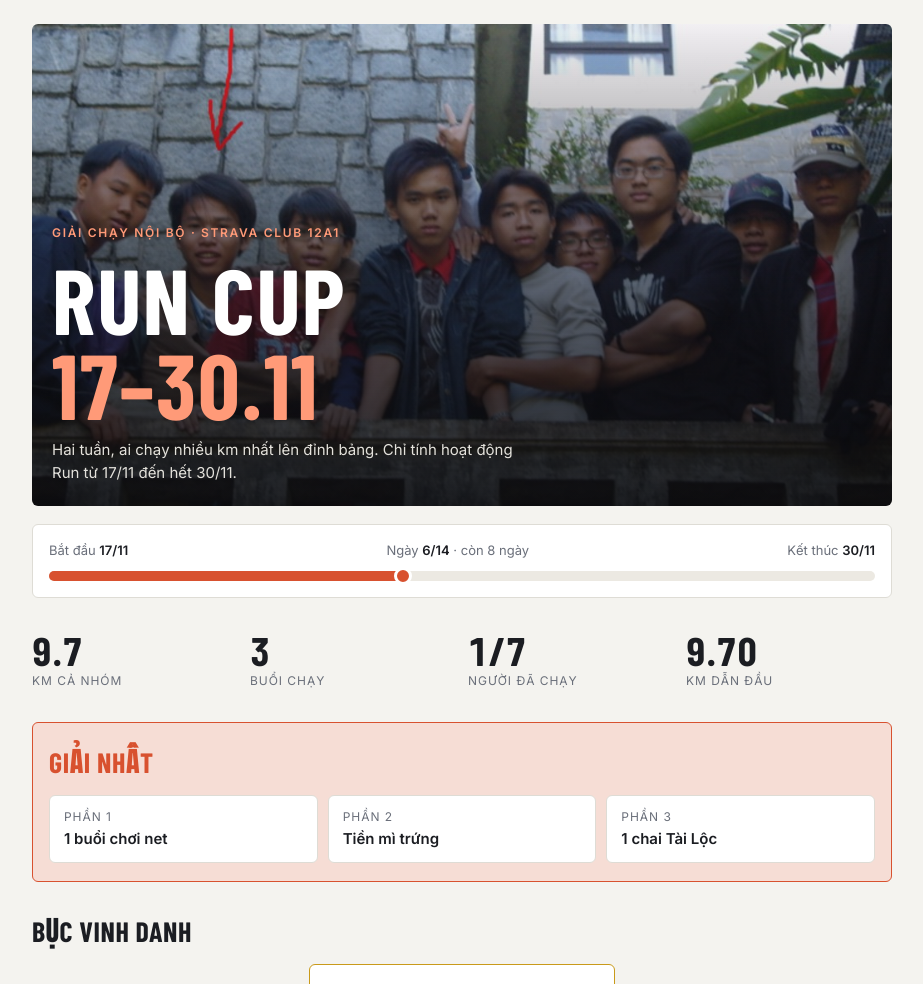
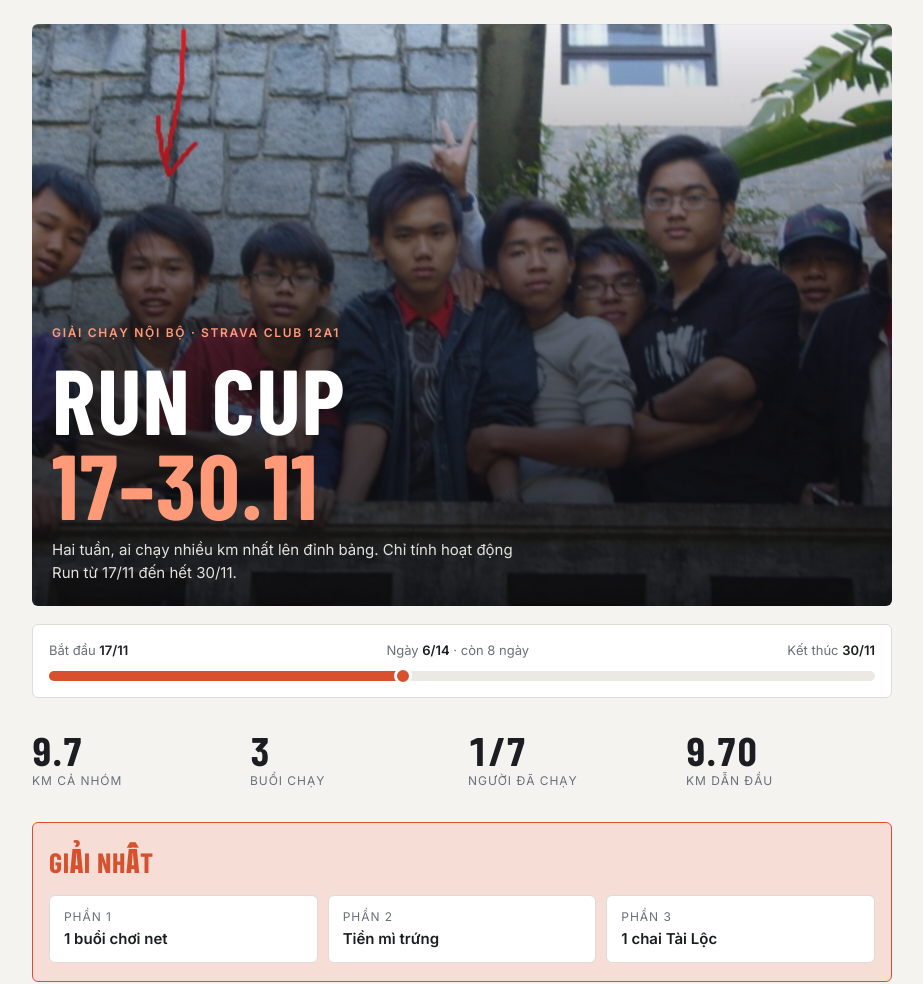
Before and after one commit to duong1521991/strava-12a1-runcup, a plain HTML site: page index.html in a window 1280 px wide. Shown: the top 984 px of the page, without its empty margins (178-1101 px from the left). Drawn offline with nearby package versions, Linux system fonts and the light colour scheme; a web font is replaced by a local one.

Commit message:
Chỉnh hero và timeline cho màn hình nhỏ
Co-Authored-By: Claude Sonnet 5.5 <noreply@anthropic.com>

```diff
--- a/index.html
+++ b/index.html
@@ -60,9 +60,9 @@ td.r,th.r{text-align:right}
 tr.out td{color:var(--muted)}
 .tag{font-size:11px;background:var(--lane);color:var(--muted);padding:1px 7px;border-radius:3px;margin-left:6px;white-space:nowrap}
 .prize{background:var(--track-soft);border:1px solid var(--track);border-radius:6px;padding:18px 16px;display:flex;flex-direction:column;gap:12px}.prize h2{color:var(--track)}.prize ul{list-style:none;margin:0;padding:0;display:grid;grid-template-columns:repeat(auto-fit,minmax(180px,1fr));gap:10px}.prize li{background:var(--surface);border:1px solid var(--line);border-radius:6px;padding:12px 14px;display:flex;flex-direction:column;gap:2px;font-weight:600}.prize li span{font-size:12px;color:var(--muted);font-weight:400;text-transform:uppercase;letter-spacing:.08em}
-.hero{border-radius:6px;padding:min(34vw,200px) 20px 22px;display:flex;flex-direction:column;gap:14px;background:linear-gradient(180deg,rgba(10,10,12,.05) 0%,rgba(10,10,12,.55) 50%,rgba(10,10,12,.88) 100%),url(cover.jpg) center 25%/cover #222;color:#fff}.hero .sub{color:#e4e2dc}.hero .eyebrow{color:#ff9a78}.hero h1 span{color:#ff9a78}
+.hero{border-radius:6px;padding:min(56vw,300px) 20px 22px;display:flex;flex-direction:column;gap:14px;background:linear-gradient(180deg,rgba(10,10,12,.05) 0%,rgba(10,10,12,.55) 50%,rgba(10,10,12,.88) 100%),url(cover.jpg) center 20%/cover #222;color:#fff}.hero .sub{color:#e4e2dc}.hero .eyebrow{color:#ff9a78}.hero h1 span{color:#ff9a78}
 .note{color:var(--muted);font-size:13px;margin:0}
-@media (max-width:480px){.lane{grid-template-columns:26px 38px minmax(0,1fr) auto;gap:8px;padding:10px}.lane .av{width:38px;height:38px}.pod .av{width:52px;height:52px}.p1 .av{width:68px;height:68px}.pod .km{font-size:22px}}
+@media (max-width:480px){.tl-top{display:grid;grid-template-columns:1fr auto}#dayinfo{grid-column:1/-1;order:-1}.lane{grid-template-columns:26px 38px minmax(0,1fr) auto;gap:8px;padding:10px}.lane .av{width:38px;height:38px}.pod .av{width:52px;height:52px}.p1 .av{width:68px;height:68px}.pod .km{font-size:22px}}
 </style></head><body>
 <div class="wrap">
 <header>
```
